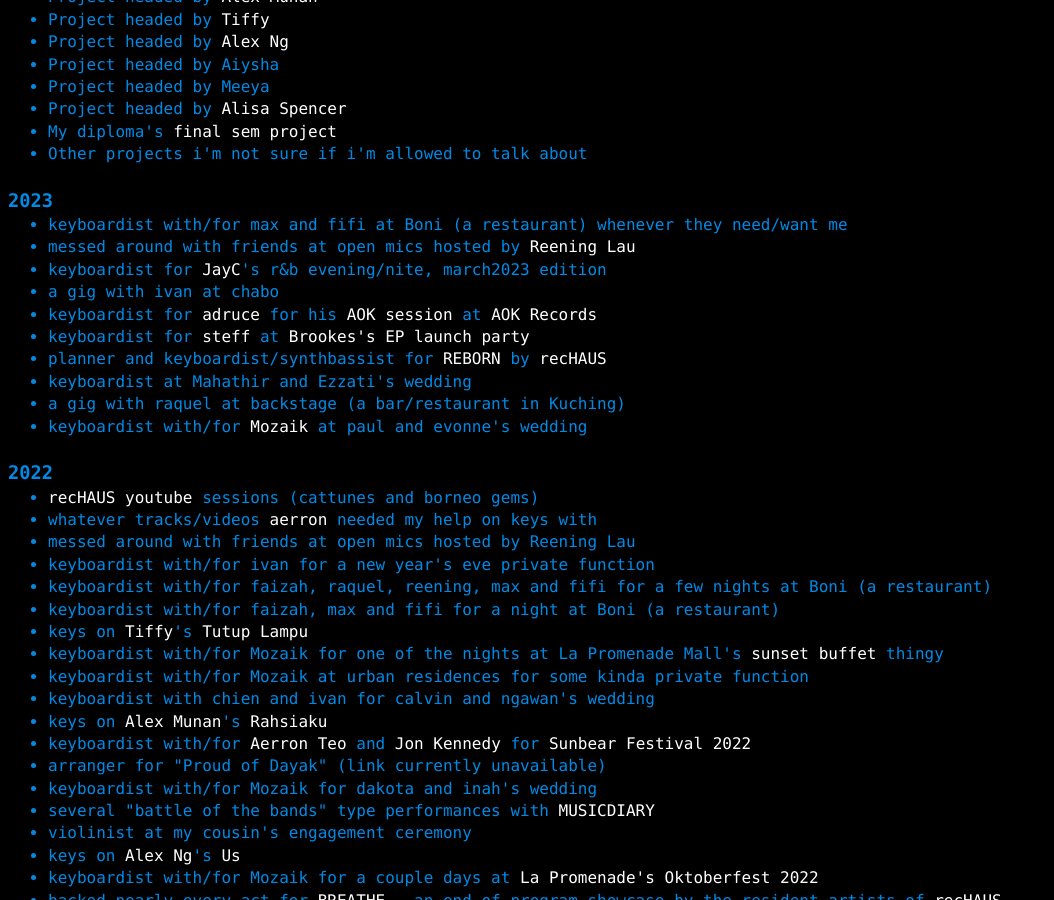
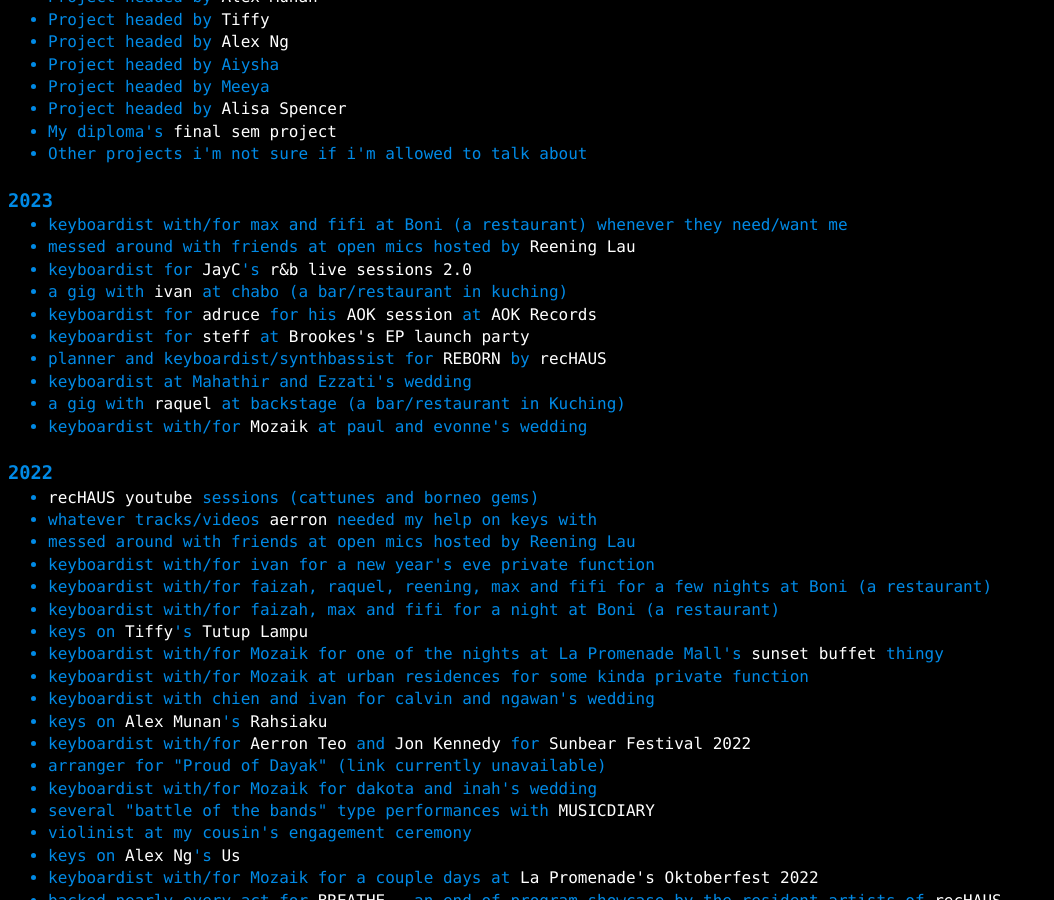
Before and after one commit to a-erfan-aa/a-erfan-aa.github.io, a Jekyll site: the page built from things-i-make/music-comprehensive.html, in a window 1280 px wide and 900 px high, scrolled down 712 px. Shown: the whole window, without its empty margins (0-1054 px from the left). Built offline with Jekyll 4.4.1, drawn with Linux system fonts in a browser that asks for light colours; some of the changed text lies outside the part shown.

Commit message:
Add relevant links to music-comprehensive.html
Also update lastChanged

```diff
--- a/things-i-make/music-comprehensive.html
+++ b/things-i-make/music-comprehensive.html
@@ -93,13 +93,13 @@
 	<ul>
 		<li>keyboardist with/for max and fifi at Boni (a restaurant) whenever they need/want me</li>
 		<li>messed around with friends at open mics hosted by <a href="https://www.instagram.com/reeninglaumusic/">Reening Lau</a></li>
-		<li>keyboardist for <a href="https://www.instagram.com/jayc_panganiban/">JayC</a>'s r&b evening/nite, march2023 edition</li>
-		<li>a gig with ivan at chabo</li>
+		<li>keyboardist for <a href="https://www.instagram.com/jayc_panganiban/">JayC</a>'s <a href="https://www.instagram.com/p/Cp1Vz8kPIrY/">r&b live sessions 2.0</a></li>
+		<li>a gig with <a href="https://www.instagram.com/ivandoivandont/">ivan</a> at chabo (a bar/restaurant in kuching)</li>
 		<li>keyboardist for <a href="https://www.instagram.com/adruceazman/">adruce</a> for his <a href="https://www.youtube.com/watch?v=jaM9oLt6QmQ">AOK session</a> at <a href="https://www.aokrecordskch.com/">AOK Records</a></li>
 		<li>keyboardist for <a href="https://www.instagram.com/fleursteff/">steff</a> at <a href="https://www.instagram.com/p/CoRSMWtSRBJ/">Brookes's EP launch party</a></li>
 		<li>planner and keyboardist/synthbassist for <a href="https://www.instagram.com/p/Coo3i74P3wb/">REBORN</a> by <a href="https://www.instagram.com/rechaus_/">recHAUS</a></li>
 		<li>keyboardist at Mahathir and Ezzati's wedding</li>
-		<li>a gig with raquel at backstage (a bar/restaurant in Kuching)</li>
+		<li>a gig with <a href="https://www.instagram.com/raquelthen/">raquel</a> at backstage (a bar/restaurant in Kuching)</li>
 		<li>keyboardist with/for <a href="https://www.instagram.com/soundofmozaik/">Mozaik</a> at paul and evonne's wedding</li>
 	</ul>
 </div>
```
Also changed, not shown: other parts of things-i-make/music-comprehensive.html (+1 -1 lines).
